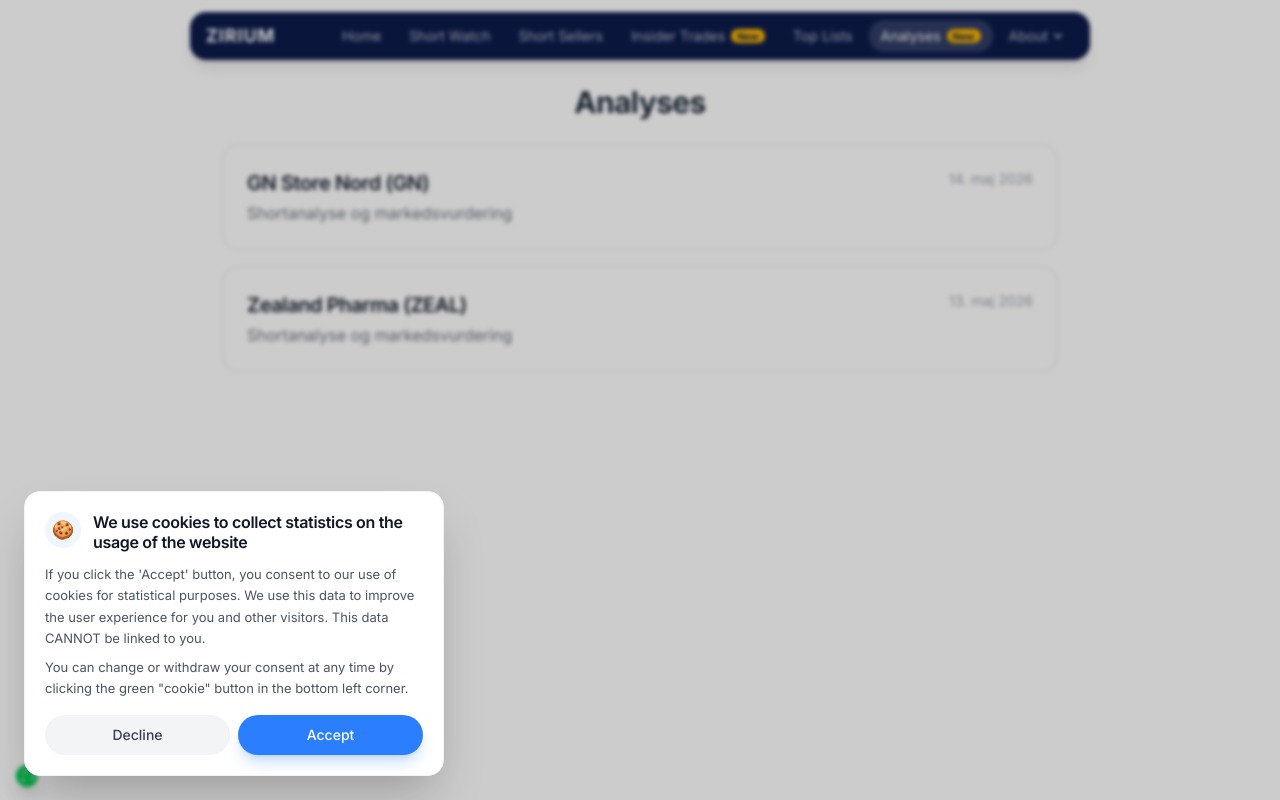
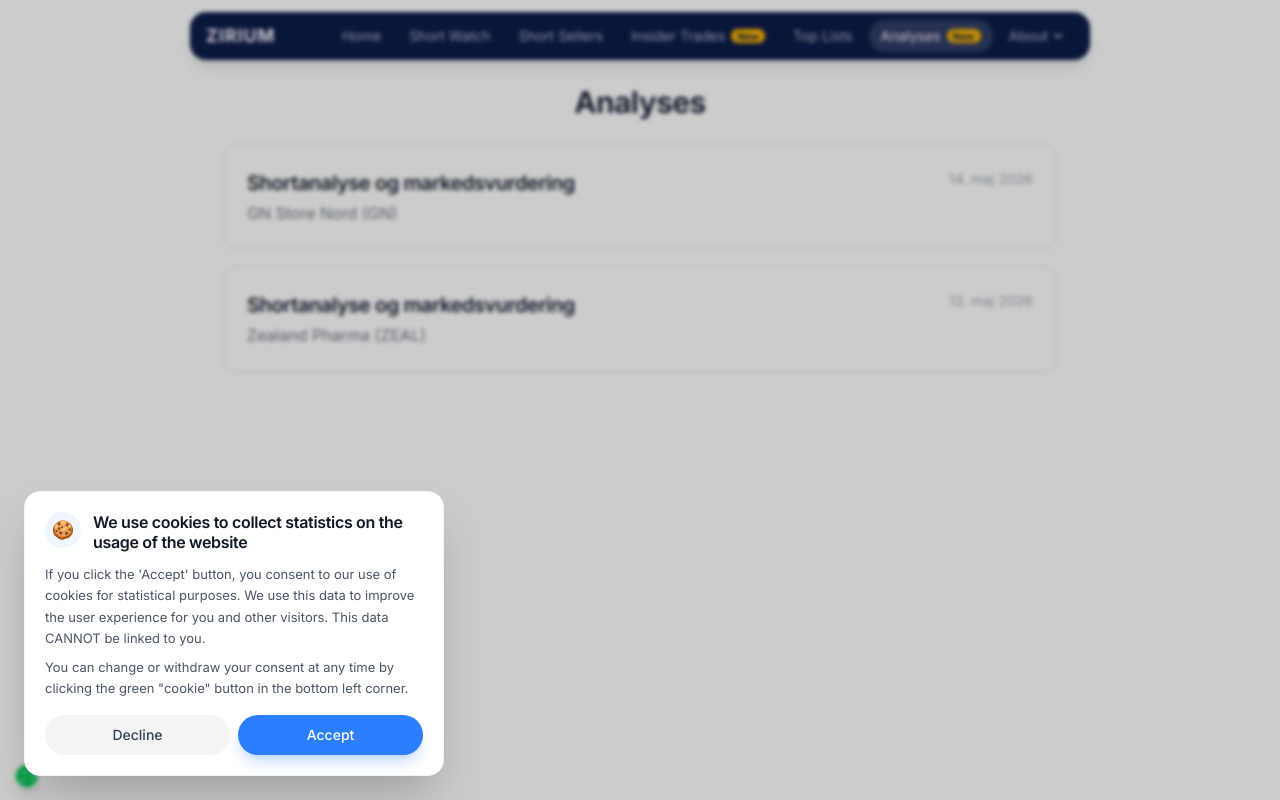
Before and after one commit to araz-code/short_watch_backend, a React (Vite) app in the folder frontend/: page /analyse in a window 1280 px wide. Built offline with nearby package versions, Linux system fonts and the light colour scheme; no server answers.

Commit message:
Forbedre overskriften.

```diff
--- a/frontend/src/routes/AnalysisPage.tsx
+++ b/frontend/src/routes/AnalysisPage.tsx
@@ -13,6 +13,12 @@ interface AnalysisEntry {
 }
 
 const analyses: AnalysisEntry[] = [
+  // {
+  //   slug: "zeal/gennemsnitspris/2026-05-14",
+  //   title: "Zealand Pharma (ZEAL)",
+  //   subtitle: "Hvad er den gennemsnitlige indgangspris for shorts?",
+  //   date: "14. maj 2026",
+  // },
   {
     slug: "gn/2026-05-14",
     title: "GN Store Nord (GN)",
@@ -58,10 +64,10 @@ const AnalysisPage: React.FC = () => {
               <div className="flex items-start justify-between gap-4">
                 <div className="min-w-0">
                   <h2 className="text-lg sm:text-xl font-semibold text-gray-900 dark:text-white group-hover:text-blue-600 dark:group-hover:text-blue-400 transition-colors">
-                    {a.title}
+                    {a.subtitle}
                   </h2>
                   <p className="text-gray-500 dark:text-gray-400 mt-1">
-                    {a.subtitle}
+                    {a.title}
                   </p>
                 </div>
                 <span className="shrink-0 text-sm text-gray-400 dark:text-gray-500">
--- a/frontend/src/routes/GNAnalysisPage.tsx
+++ b/frontend/src/routes/GNAnalysisPage.tsx
@@ -300,10 +300,10 @@ const GNAnalysisPage: React.FC = () => {
         <header className="mb-10 mt-4">
           <p className="text-sm text-gray-600 dark:text-gray-300 mb-4">Analyse lavet af Araz Bayat Makoo (Zirium) - 14. maj 2026</p>
           <h1 className="text-3xl sm:text-4xl font-bold tracking-tight text-gray-900 dark:text-white mb-3 leading-tight">
-            GN Store Nord (GN)
+            Shortanalyse og markedsvurdering
           </h1>
           <p className="text-lg sm:text-xl text-gray-600 dark:text-gray-300 leading-relaxed">
-            Shortanalyse og markedsvurdering
+            GN Store Nord (GN)
           </p>
           <p className="text-gray-600 dark:text-gray-300 mt-3 leading-relaxed">
             Denne analyse kombinerer udviklingen i short-positioner med selskabets strategiske transformation.
--- a/frontend/src/routes/ZealAnalysisPage.tsx
+++ b/frontend/src/routes/ZealAnalysisPage.tsx
@@ -340,10 +340,10 @@ const ZealAnalysisPage: React.FC = () => {
         <header className="mb-10 mt-4">
           <p className="text-sm text-gray-600 dark:text-gray-300 mb-4">Analyse lavet af Araz Bayat Makoo (Zirium) - 13. maj 2026</p>
           <h1 className="text-3xl sm:text-4xl font-bold tracking-tight text-gray-900 dark:text-white mb-3 leading-tight">
-            Zealand Pharma (ZEAL)
+            Shortanalyse og markedsvurdering
           </h1>
           <p className="text-lg sm:text-xl text-gray-600 dark:text-gray-300 leading-relaxed">
-            Shortanalyse og markedsvurdering
+            Zealand Pharma (ZEAL)
           </p>
           <p className="text-gray-600 dark:text-gray-300 mt-3 leading-relaxed">
             Denne analyse kombinerer udviklingen i short-positioner med markedets forventninger til Zealand
```
